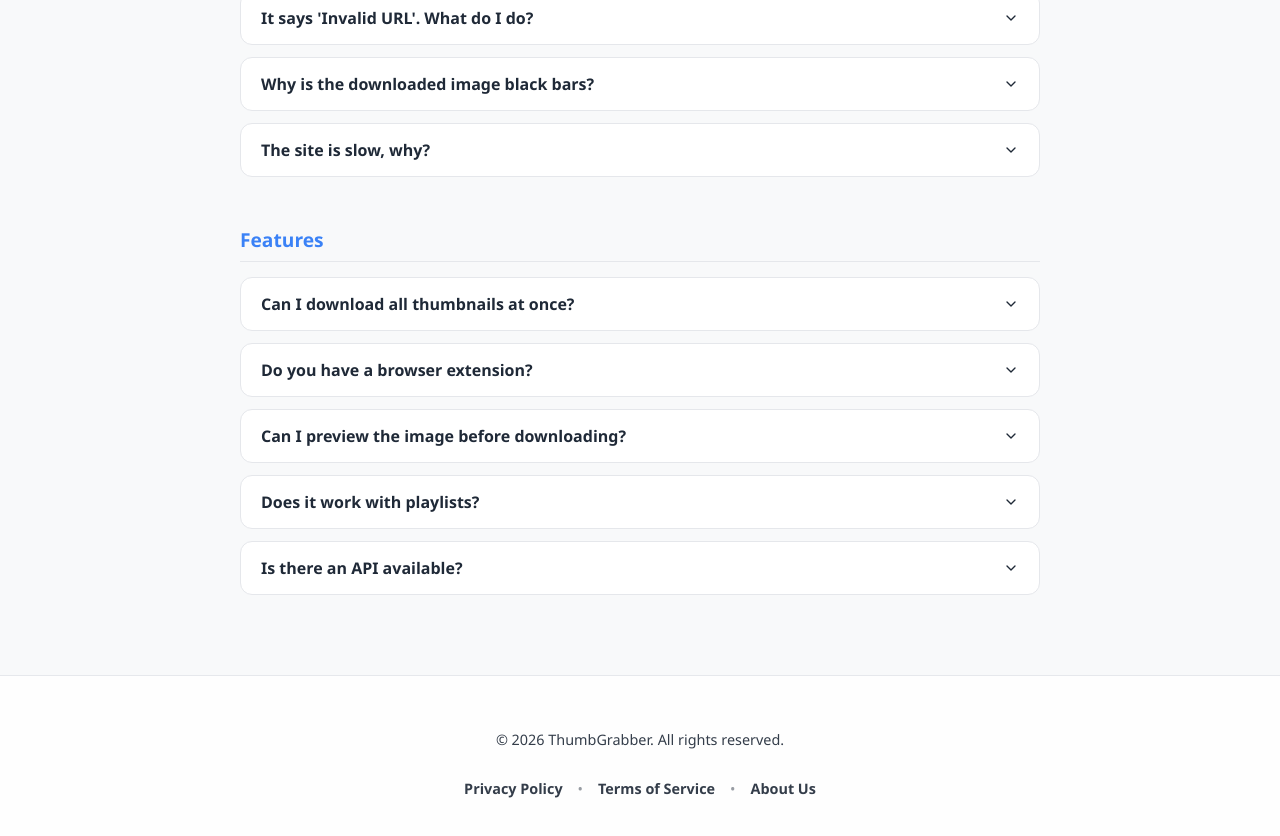
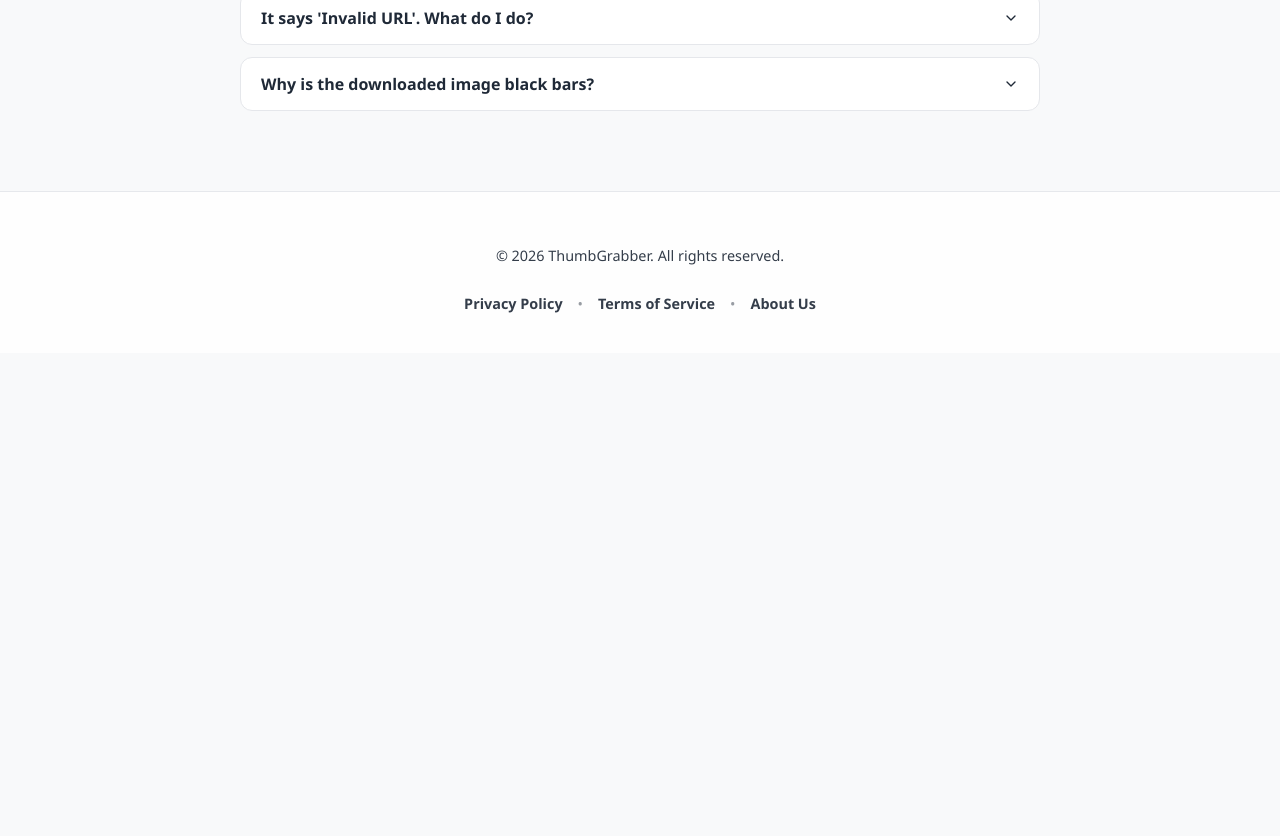
Before and after one commit to sahoriaj/thumbnail-downloader, a React (Create React App) app: page / in a window 1280 px wide. Shown: the part 1443-2279 px from the top of the page. After the commit the page ends 1796 px from the top, so only its background shows below. Built offline with nearby package versions, Linux system fonts and the light colour scheme.

Commit message:
Update FAQ.tsx

```diff
--- a/src/components/FAQ.tsx
+++ b/src/components/FAQ.tsx
@@ -1,7 +1,19 @@
 import React, { useState } from 'react';
 import { HelpCircle, ChevronDown, ChevronUp } from 'lucide-react';
 
-const faqData = [
+interface FAQProps {
+  lang?: string;
+}
+
+const FAQ: React.FC<FAQProps> = ({ lang = 'en' }) => {
+  const [openIndex, setOpenIndex] = useState<string | null>(null);
+
+  const toggleFAQ = (index: string) => {
+    setOpenIndex(openIndex === index ? null : index);
+  };
+
+  // 1. Define English Data (Fallback)
+  const enData = [
     {
       category: "General",
       questions: [
@@ -27,39 +39,83 @@ const faqData = [
       category: "Troubleshooting",
       questions: [
         { q: "The download button isn't working.", a: "Try 'Right-Click > Save Image As' (Desktop) or 'Long Press > Download Image' (Mobile) if the button fails. This usually happens due to browser security settings." },
-      { q: "It says 'Invalid URL'. What do I do?", a: "Make sure you copied the full link (e.g., https://youtube.com/watch?v=...). Short links like 'youtu.be' work too, but ensure they are complete." },
-      { q: "Why is the downloaded image black bars?", a: "Some older videos have 4:3 aspect ratios which result in black bars on modern screens. This is part of the original image uploaded by the creator." },
-      { q: "The site is slow, why?", a: "Our servers are usually instant. If it's slow, please check your own internet connection or try refreshing the page." }
-    ]
-  },
-  {
-    category: "Features",
-    questions: [
-      { q: "Can I download all thumbnails at once?", a: "Currently, you download them one by one to ensure you get exactly the resolution you want. Bulk downloading is a planned future feature." },
-      { q: "Do you have a browser extension?", a: "Not yet, but we are working on a Chrome and Firefox extension for easier access." },
-      { q: "Can I preview the image before downloading?", a: "Yes, we show you a full preview of the thumbnail in all available resolutions before you click download." },
-      { q: "Does it work with playlists?", a: "Currently, we only process single video links. You cannot paste a playlist link to get all images at once yet." },
-      { q: "Is there an API available?", a: "We do not offer a public API at this moment. This tool is intended for direct user interaction only." }
+        { q: "It says 'Invalid URL'. What do I do?", a: "Make sure you copied the full link (e.g., http://youtube.com/watch?v=...). Short links like 'youtu.be' work too, but ensure they are complete." },
+        { q: "Why is the downloaded image black bars?", a: "Some older videos have 4:3 aspect ratios which result in black bars on modern screens. This is part of the original image uploaded by the creator." }
       ]
     }
   ];
 
-const FAQ = () => {
-  const [openIndex, setOpenIndex] = useState<string | null>(null);
+  // 2. Define Spanish Data (Example)
+  const esData = [
+    {
+      category: "General",
+      questions: [
+        { q: "¿Es ThumbGrabber realmente gratis?", a: "Sí, ThumbGrabber es 100% gratuito. No hay tarifas ocultas, suscripciones ni límites en la cantidad de descargas." },
+        { q: "¿Necesito crear una cuenta?", a: "No es necesario registrarse. Puedes empezar a descargar miniaturas al instante sin iniciar sesión." },
+        { q: "¿Es legal descargar miniaturas?", a: "Generalmente, descargar para uso personal o referencia es aceptable. Si planeas reutilizarlas públicamente, respeta los derechos de autor." },
+        { q: "¿Funciona en teléfonos móviles?", a: "¡Sí! Nuestra herramienta está optimizada para iPhones, Android, tabletas y computadoras." },
+        { q: "¿Hay un límite de descargas?", a: "No. Puedes descargar tantas miniaturas como necesites. El uso ilimitado es gratuito para todos." }
+      ]
+    },
+    {
+      category: "Técnico y Calidad",
+      questions: [
+        { q: "¿Cómo obtengo la resolución 8K?", a: "Si el creador subió una miniatura en 8K, la detectaremos automáticamente. Busca la opción 'Resolución Máxima'." },
+        { q: "¿Por qué no hay 4K/8K en algunos videos?", a: "No todos los videos tienen alta resolución. Si el creador subió 1080p o 720p, esa es la calidad máxima que podemos recuperar." },
+        { q: "¿Qué formatos de archivo son compatibles?", a: "Proporcionamos JPG por defecto. También puedes convertirlos a PNG o WebP usando el menú desplegable." },
+        { q: "¿Puedo descargar de videos privados?", a: "No. El video debe ser Público o No listado. No podemos acceder a videos privados." },
+        { q: "¿Funciona con YouTube Shorts?", a: "¡Sí! Simplemente pega el enlace del Short y extraeremos la portada." },
+        { q: "¿Puedo obtener miniaturas de transmisiones en vivo?", a: "Sí, funciona perfectamente para transmisiones pasadas y en vivo." }
+      ]
+    },
+    {
+      category: "Solución de Problemas",
+      questions: [
+        { q: "El botón de descarga no funciona.", a: "Intenta 'Clic derecho > Guardar imagen como' si el botón falla. Esto suele deberse a la seguridad del navegador." },
+        { q: "Dice 'URL inválida'. ¿Qué hago?", a: "Asegúrate de haber copiado el enlace completo. Los enlaces cortos también funcionan." },
+        { q: "¿Por qué la imagen tiene barras negras?", a: "Algunos videos antiguos tienen formato 4:3, lo que resulta en barras negras. Es parte de la imagen original." }
+      ]
+    }
+  ];
 
-  const toggleFAQ = (index: string) => {
-    setOpenIndex(openIndex === index ? null : index);
+  // 3. Language Map
+  const dataMap: Record<string, typeof enData> = {
+    en: enData,
+    es: esData,
+    // Add other languages here (e.g., fr: frData)
+    // For now, other languages will fall back to English automatically below
+  };
+
+  // Select data based on lang, fallback to English if missing
+  const activeData = dataMap[lang] || enData;
+
+  const titleMap: Record<string, string> = {
+    en: "Frequently Asked Questions",
+    es: "Preguntas Frecuentes",
+    fr: "Foire Aux Questions",
+    de: "Häufig gestellte Fragen",
+    it: "Domande Frequenti",
+    pt: "Perguntas Frequentes",
+    ru: "Часто задаваемые вопросы",
+    zh: "常见问题",
+    ja: "よくある質問",
+    hi: "सामान्य प्रश्न",
+    ar: "الأسئلة الشائعة",
+    ko: "자주 묻는 질문",
+    tr: "Sıkça Sorulan Sorular",
+    vi: "Câu hỏi thường gặp",
+    id: "Pertanyaan Umum"
   };
 
   return (
     <div className="faq-section">
       <div className="section-title">
         <HelpCircle size={24} />
-        <span>Frequently Asked Questions</span>
+        <span>{titleMap[lang] || titleMap['en']}</span>
       </div>
 
       <div className="faq-container">
-        {faqData.map((category, catIndex) => (
+        {activeData.map((category, catIndex) => (
           <div key={catIndex} className="faq-category">
             <h3 className="faq-cat-title">{category.category}</h3>
             <div className="faq-grid-custom">
```
Lines whose indentation alone changed are shown as unchanged.
